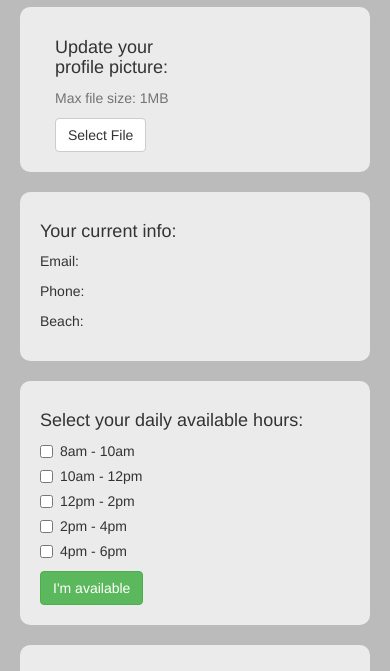
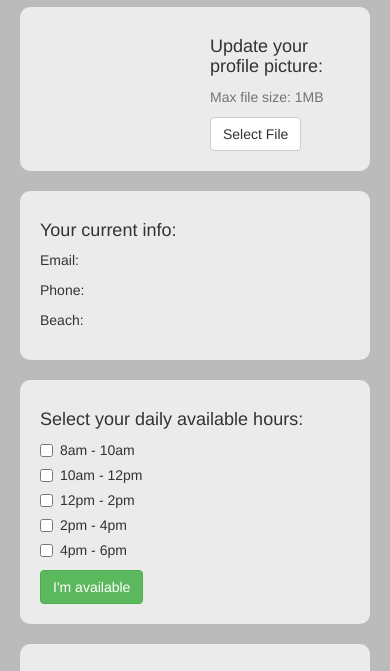
Before and after one commit to aaronmarkle/lessons, a website: page public/dashboard.html in a window 390 px wide. Shown: the part 76-747 px from the top of the page. Drawn offline with nearby package versions, Linux system fonts and the light colour scheme; no server answers.

Commit message:
profile picture fix for dashboard

```diff
--- a/public/dashboard.html
+++ b/public/dashboard.html
@@ -80,10 +80,10 @@
         </div>
         <p class="h2">Welcome, {{vm.userInfo.firstName}}</p>
         <div class="container-fluid dashboard-section">
-          <div class="col-sm-6 col-sm-offset-0 col-xs-6 col-xs-offset-3">
+          <div class="col-xs-6">
             <img class="img img-responsive img-circle" ng-src="uploads/{{vm.userInfo.picture}}">
           </div>
-          <div class="col-sm-6 col-sm-offset-0 col-xs-6 coll-xs-offset-3">
+          <div class="col-xs-6">
             <div ng-controller="MyCtrl">
               <p class="h4">Update your profile picture:</p>
               <p class="help-block">Max file size: 1MB</p>
```
